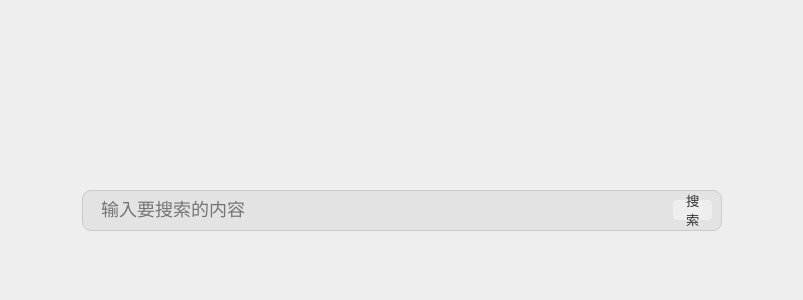
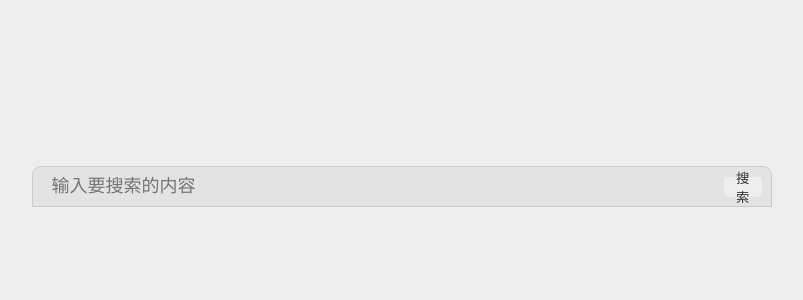
Before and after one commit to 6o2clye1bawsm/newtab-extension, a React (Vite) app: page / in a window 1280 px wide. Shown: the top 300 px of the page, without its empty margins (238-1041 px from the left). Built offline with nearby package versions, Linux system fonts and the light colour scheme; a web font is replaced by a local one.

Commit message:
bookmarks div, no functionality

```diff
--- a/package.json
+++ b/package.json
@@ -15,7 +15,6 @@
   },
   "devDependencies": {
     "@eslint/js": "^10.0.1",
-    "@types/chrome": "^0.1.43",
     "@types/node": "^24.12.3",
     "@types/react": "^19.2.14",
     "@types/react-dom": "^19.2.3",
--- a/src/App.module.css
+++ b/src/App.module.css
@@ -1,11 +1,17 @@
+.controlsWrap{
+  width: stretch;
+  max-width:calc(24% + 24rem);
+  height: stretch;
+  max-height: calc(19% + 7rem);
+}
 
 .searchBar {
   display: flex;
   justify-content: center;
   align-items: center;
-  width: 50%;
+  width: 100%;
   height: 2.3rem;
-  border-radius: .5rem;
+  border-radius: .5rem .5rem 0 0;
   border-style: solid;
   border-width: .11rem;
 }
@@ -24,13 +30,21 @@
   display: flex;
   justify-content: center;
   align-items: center;
-  width: 2.3rem;
+  min-width: 2.1rem;
   height: 1.1rem;
   border-radius: .25rem;
   margin: .5rem;
   transition: background-color .2s ease-in-out 0ms;
   cursor: pointer;
   border: none;
+}
+
+.bookmarks {
+  display: none;
+  background-color: red;
+  height: calc(100% - 2.3rem);
+  width: 100%;
+  border-radius: 0 0 .5rem .5rem;
 }
 
 @media (prefers-color-scheme: dark) {
--- a/src/App.tsx
+++ b/src/App.tsx
@@ -13,6 +13,8 @@ export default function App() {
 
   return (
     <div className={styles.root}>
+      <div style={{height: 'calc(5% + 7rem)'}}></div>
+      <div className={moduleStyles.controlsWrap}>
         <div className={moduleStyles.searchBar}>
           <input
             autoFocus
@@ -33,7 +35,10 @@ export default function App() {
             搜索
           </button>
         </div>
-      <div></div>
+        <div className={moduleStyles.bookmarks}>
+
+        </div>
+      </div>
       <div></div>
     </div>
   );
--- a/src/index.module.css
+++ b/src/index.module.css
@@ -33,7 +33,6 @@ body {
 .root {
   display: flex;
   flex-direction: column;
-  justify-content: space-evenly;
   align-items: center;
   height: 100%;
 }
```
Also changed, not shown: 1 other file (tests, documents, lock files or other folders). Lines whose indentation alone changed are shown as unchanged.
